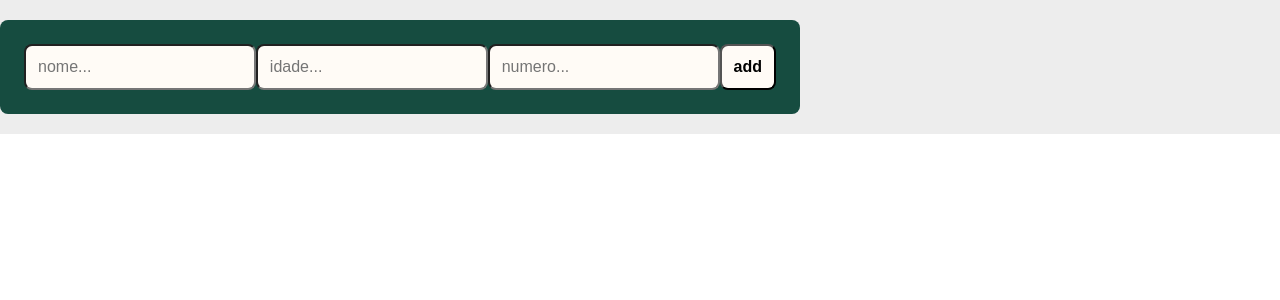
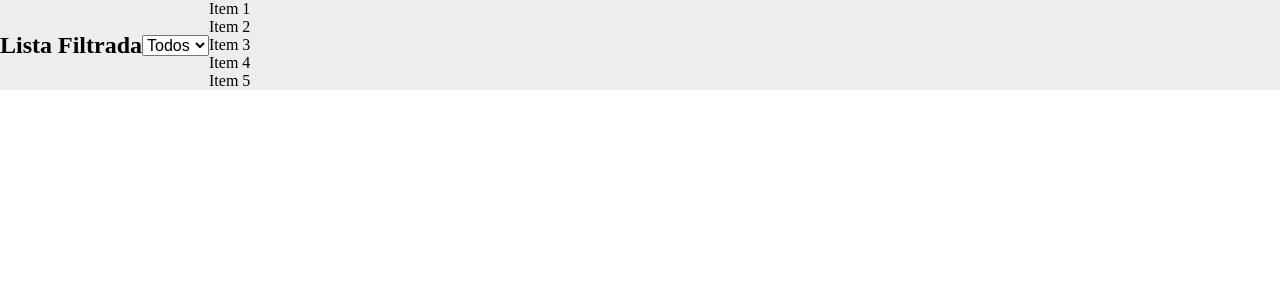
Before and after one commit to MrGuizao/react-daily-exercises, a React (Create React App) app: page / in a window 1280 px wide. Shown: the top 300 px of the page. Built offline with nearby package versions, Linux system fonts and the light colour scheme.

Commit message:
Exercicio 28/07 SELECT

```diff
--- a/package.json
+++ b/package.json
@@ -8,6 +8,7 @@
     "@testing-library/user-event": "^13.5.0",
     "react": "^18.2.0",
     "react-dom": "^18.2.0",
+    "react-router-dom": "^6.14.2",
     "react-scripts": "5.0.1",
     "web-vitals": "^2.1.4"
   },
--- a/src/App.jsx
+++ b/src/App.jsx
@@ -1,43 +1,47 @@
-import React from 'react'
-import { useState } from 'react'
+import React, { useState } from 'react';
 
-const App = () => {
-  const [todos, setTodos] = useState([]);
-  const [task, setTask] = useState({ name: '', age: '', number: '' });
-  const [click, setClick] = useState(null);
+const ListaFiltrada = () => {
+  const listaCompleta = [
+    { id: 1, nome: 'Item 1' },
+    { id: 2, nome: 'Item 2' },
+    { id: 3, nome: 'Item 3' },
+    { id: 4, nome: 'Item 4' },
+    { id: 5, nome: 'Item 5' },
+  ];
 
-  const handleChange = e => {
-    setTask({ ...task, id: crypto.randomUUID(), [e.target.name]: e.target.value });
-  }
+  const [filtro, setFiltro] = useState('todos');
+  const [listaFiltrada, setListaFiltrada] = useState(listaCompleta);
 
-  const handleSubmit = e => {
-    e.preventDefault();
-    setTodos([...todos, task]);
-    setTask({ name: '', age: '', number: '' })
-  }
+  const handleFiltroChange = (e) => {
+    const filtroSelecionado = e.target.value;
+    setFiltro(filtroSelecionado);
 
-  const handleClick = id => setClick(id);
+    if (filtroSelecionado === 'todos') {
+      setListaFiltrada(listaCompleta);
+    } else {
+      const novaListaFiltrada = listaCompleta.filter((item) => item.id === parseInt(filtroSelecionado));
+      setListaFiltrada(novaListaFiltrada);
+    }
+  };
 
   return (
-    <>
-      <form onSubmit={handleSubmit}>
-        <input type="text" value={task.name} onChange={handleChange} name='name' placeholder='nome...' />
-        <input type="text" value={task.age} onChange={handleChange} name='age' placeholder='idade...' />
-        <input type="number" value={task.number} onChange={handleChange} name='number' placeholder='numero...' />
-        <button>add</button>
-      </form>
+    <div>
+      <h2>Lista Filtrada</h2>
+      <select value={filtro} onChange={handleFiltroChange}>
+        <option value="todos">Todos</option>
+        <option value="1">Item 1</option>
+        <option value="2">Item 2</option>
+        <option value="3">Item 3</option>
+        <option value="4">Item 4</option>
+        <option value="5">Item 5</option>
+      </select>
       <ul>
-        {
-          todos.map(todo => <li
-            key={todo.id}
-            onClick={() => handleClick(todo.id)}
-            style={click === todo.id ? { color: 'red' } : null}>
-            {todo.name} tem {todo.age} anos de idade e seu numero é {todo.number}
-          </li>)
-        }
+        {listaFiltrada.map((item) => (
+          <li key={item.id}>{item.nome}</li>
+        ))}
       </ul>
-    </>
-  )
-}
+    </div>
+  );
+};
 
-export default App;
+export default ListaFiltrada;
--- a/src/style.css
+++ b/src/style.css
@@ -5,6 +5,14 @@
     outline: 0;
     list-style: none;
     font-size: 100%;
+}
+
+h1 {
+    font-size: 2rem;
+}
+
+h2 {
+    font-size: 1.5rem;
 }
 
 form {
```
Also changed, not shown: src/components/Detailpage.jsx (added, +27 -0 lines), src/components/Mainpage.jsx (added, +28 -0 lines), 1 other file (tests, documents, lock files or other folders).
